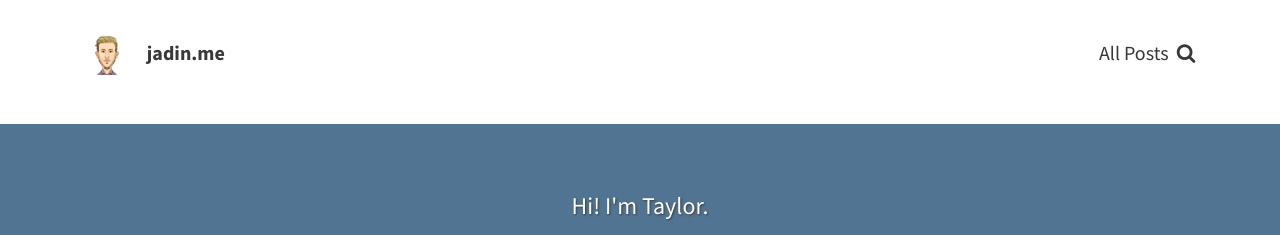
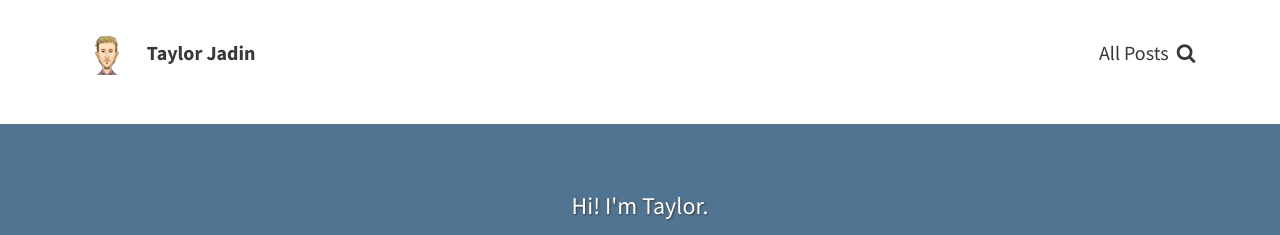
Before and after one commit to TaylorJadin/jadin.me-jekyll, a Jekyll site: the page built from index.html, in a window 1280 px wide and 900 px high. Shown: the top 235 px of the window. Built offline with Jekyll 4.4.1, drawn with Linux system fonts in a browser that asks for light colours; the list of posts is cut into pages by our own code.

Commit message:
site title

```diff
--- a/_config.yml
+++ b/_config.yml
@@ -5,7 +5,7 @@ url: "https://www.jadin.me"
 # THEME-SPECIFIC CONFIGURATION
 theme_settings:
   # Meta
-  title: jadin.me
+  title: Taylor Jadin
   avatar: assets/img/caricature.jpg
   favicon: assets/favicon.ico
   gravatar: # Email MD5 hash
```
